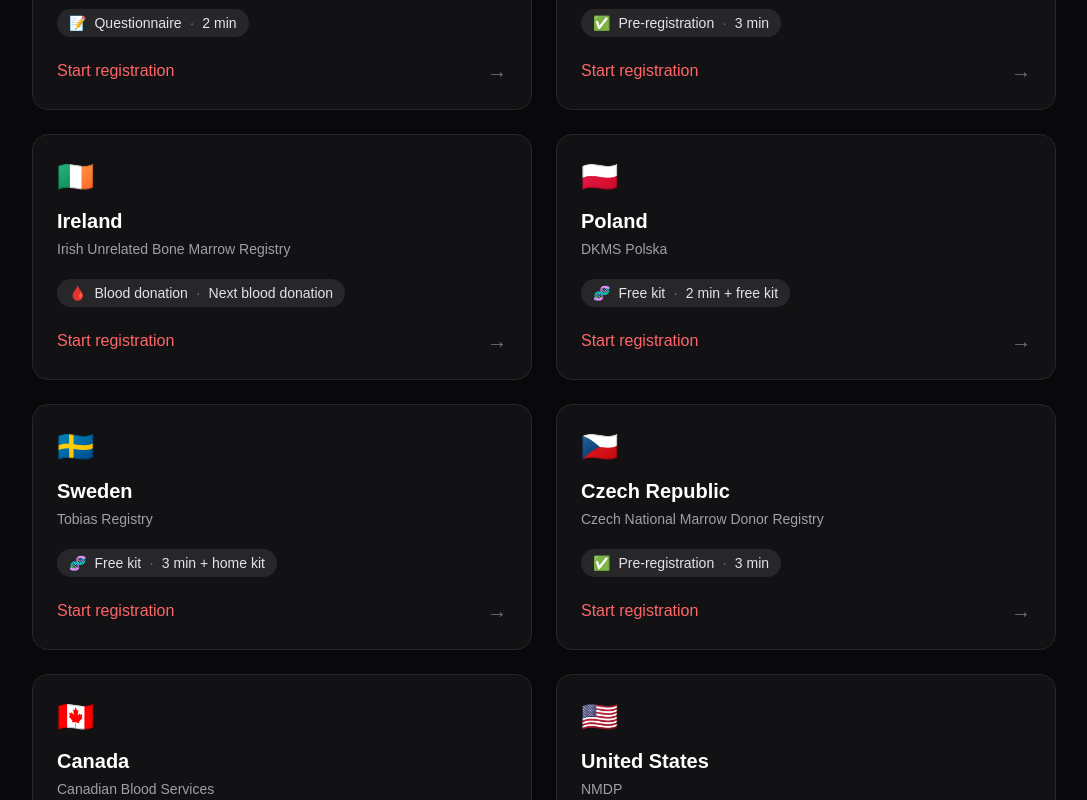
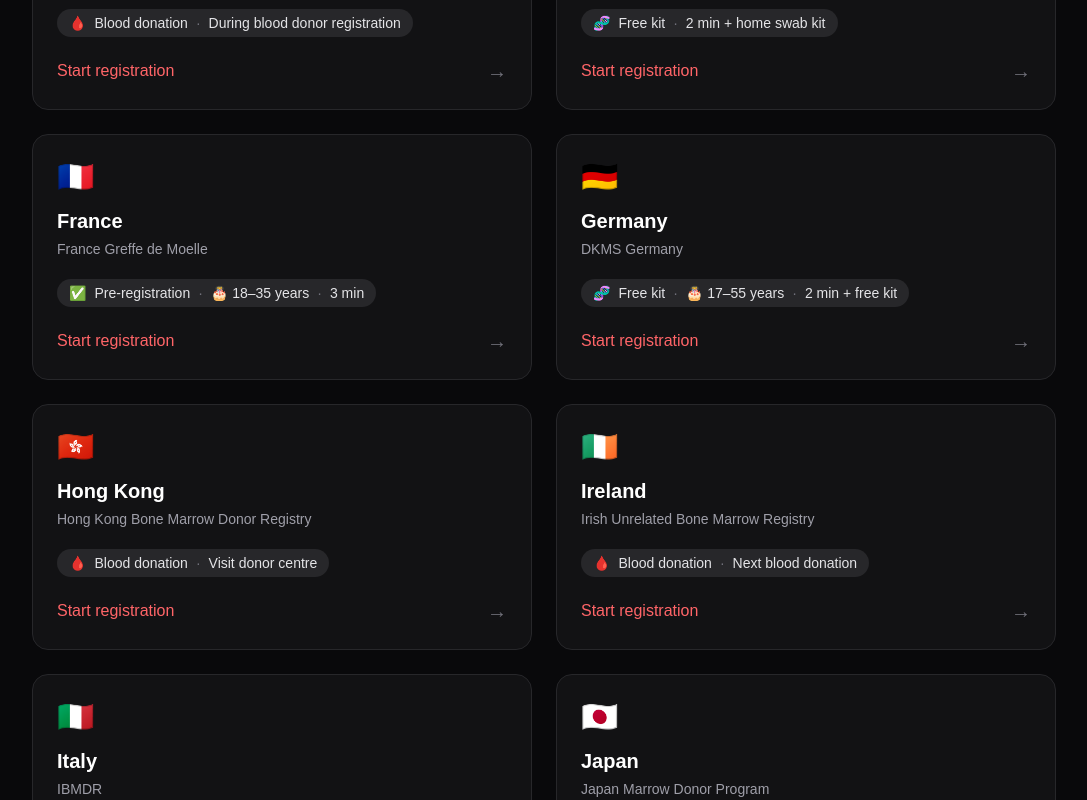
Before and after one commit to OneMatchOrg/onematch-web, a Next.js app: page / in a window 1280 px wide. Shown: the part 1780-2580 px from the top of the page, without its empty margins (96-1183 px from the left). Built offline with nearby package versions, Linux system fonts and the light colour scheme.

Commit message:
✨ feat: direct Portugal registration and info button

```diff
--- a/app/page.tsx
+++ b/app/page.tsx
@@ -1,25 +1,61 @@
 "use client";
 
-import { useState } from "react";
+import { useEffect, useState } from "react";
 import { useRouter } from "next/navigation";
 import CountryCard from "@/components/CountryCard";
 import { countries } from "@/data/countries";
 
+const normalize = (text: string) =>
+  text
+    .toLowerCase()
+    .normalize("NFD")
+    .replace(/[\u0300-\u036f]/g, "");
+
+const languageMap: Record<string, string> = {
+  "pt-pt": "PT",
+  "pt-br": "BR",
+  pt: "PT",
+  es: "ES",
+  fr: "FR",
+  de: "DE",
+  it: "IT",
+  nl: "NL",
+  ja: "JP",
+  sv: "SE",
+  fi: "FI",
+  da: "DK",
+};
+
 export default function Home() {
   const [search, setSearch] = useState("");
+  const [suggestedCode, setSuggestedCode] = useState<string | null>(null);
   const router = useRouter();
 
-  const filtered = countries.filter((country) =>
-    country.name.toLowerCase().includes(search.toLowerCase())
-  );
+  useEffect(() => {
+    const lang = navigator.language.toLowerCase();
+    const short = lang.split("-")[0];
+
+    setSuggestedCode(languageMap[lang] || languageMap[short] || null);
+  }, []);
+
+  const query = normalize(search.trim());
+
+  const filtered = [...countries]
+    .filter((country) => {
+      const terms = country.searchTerms.map(normalize);
+      return query === "" || terms.some((term) => term.includes(query));
+    })
+    .sort((a, b) => {
+      if (a.code === suggestedCode) return -1;
+      if (b.code === suggestedCode) return 1;
+      return a.name.localeCompare(b.name);
+    });
 
   const handleSearch = () => {
-    const query = search.trim().toLowerCase();
-
     if (!query) return;
 
-    const match = countries.find(
-      (country) => country.name.toLowerCase() === query
+    const match = countries.find((country) =>
+      country.searchTerms.map(normalize).includes(query)
     );
 
     if (!match) return;
@@ -57,10 +93,10 @@
           </p>
 
           <div className="mt-6 flex justify-center">
-  <span className="rounded-full border border-red-500/40 bg-red-500/10 px-4 py-2 text-sm text-red-300">
-    ❤️ 25 Verified Registries
-  </span>
-</div>
+            <span className="rounded-full border border-red-500/40 bg-red-500/10 px-4 py-2 text-sm text-red-300">
+              ❤️ {countries.length} Verified Registries
+            </span>
+          </div>
         </div>
 
         {/* Search */}
--- a/app/pt/page.tsx
+++ b/app/pt/page.tsx
@@ -1,6 +1,35 @@
+"use client";
+
+import { useState } from "react";
 import Link from "next/link";
+import { countries } from "@/data/countries";
 
 export default function PortugalPage() {
+  const [loading, setLoading] = useState(false);
+
+  const portugal = countries.find((c) => c.code === "PT");
+
+  const verifiedLabel = portugal
+    ? new Date(portugal.verified).toLocaleDateString("en-GB", {
+        month: "short",
+        year: "numeric",
+      })
+    : "Verified";
+
+  const handleStart = () => {
+    setLoading(true);
+
+    setTimeout(() => {
+      window.open(
+        "https://plataforma.dadiva.ipst.pt/donor/marrow/self-assessment",
+        "_blank",
+        "noopener,noreferrer"
+      );
+
+      setLoading(false);
+    }, 450);
+  };
+
   return (
     <main className="min-h-screen bg-[#09090B] text-white px-6 py-6">
       <div className="max-w-4xl mx-auto">
@@ -44,7 +73,7 @@
 
           <div className="bg-zinc-900 border border-zinc-800 rounded-2xl p-5">
             <p className="text-zinc-400 text-sm">Verified</p>
-            <h3 className="text-xl font-semibold mt-1">Today</h3>
+            <h3 className="text-xl font-semibold mt-1">{verifiedLabel}</h3>
           </div>
         </div>
 
@@ -58,9 +87,12 @@
                 1
               </div>
               <div>
-                <h3 className="font-semibold text-lg">Complete the questionnaire</h3>
+                <h3 className="font-semibold text-lg">
+                  Complete the questionnaire
+                </h3>
                 <p className="text-zinc-400">
-                  Start your official registration through the CEDACE/IPST online questionnaire.
+                  Start your official registration through the CEDACE/IPST online
+                  questionnaire.
                 </p>
               </div>
             </div>
@@ -72,7 +104,8 @@
               <div>
                 <h3 className="font-semibold text-lg">Blood sample</h3>
                 <p className="text-zinc-400">
-                  If you're eligible, a small blood sample is collected for HLA typing.
+                  If you're eligible, a small blood sample is collected for HLA
+                  typing.
                 </p>
               </div>
             </div>
@@ -84,7 +117,8 @@
               <div>
                 <h3 className="font-semibold text-lg">Join the registry</h3>
                 <p className="text-zinc-400">
-                  You'll only be contacted if you're a compatible match for a patient.
+                  You'll only be contacted if you're a compatible match for a
+                  patient.
                 </p>
               </div>
             </div>
@@ -97,11 +131,10 @@
 
           <div className="space-y-5">
             <div>
-              <h3 className="font-semibold">
-                Is donating always surgery?
-              </h3>
+              <h3 className="font-semibold">Is donating always surgery?</h3>
               <p className="text-zinc-400 mt-1">
-                No. Most donations happen through a procedure similar to donating blood.
+                No. Most donations happen through a procedure similar to donating
+                blood.
               </p>
             </div>
 
@@ -110,33 +143,44 @@
                 Will I donate immediately after registering?
               </h3>
               <p className="text-zinc-400 mt-1">
-                No. Registration simply means you'll be contacted if you're a compatible match.
+                No. Registration simply means you'll be contacted if you're a
+                compatible match.
               </p>
             </div>
 
             <div>
-              <h3 className="font-semibold">
-                Is registration free?
-              </h3>
+              <h3 className="font-semibold">Is registration free?</h3>
               <p className="text-zinc-400 mt-1">
-                Yes. Registration through the official CEDACE/IPST process is free.
+                Yes. Registration through the official CEDACE/IPST process is
+                free.
               </p>
             </div>
           </div>
         </section>
 
         {/* Official CTA */}
-        <a
-          href="https://plataforma.dadiva.ipst.pt/donor/marrow/self-assessment"
-          target="_blank"
-          rel="noopener noreferrer"
-          className="block w-full text-center bg-red-500 hover:bg-red-600 transition rounded-full py-5 text-xl font-semibold"
-        >
-          Start Official Registration →
-        </a>
+        <div className="relative">
+          <button
+            onClick={handleStart}
+            disabled={loading}
+            className="block w-full text-center bg-red-500 hover:bg-red-600 transition rounded-full py-5 text-xl font-semibold disabled:opacity-100"
+          >
+            Start Official Registration →
+          </button>
+
+          {loading && (
+            <div className="absolute inset-0 rounded-full bg-[#09090B]/95 backdrop-blur flex flex-col items-center justify-center">
+              <div className="animate-pulse text-3xl mb-2">❤️</div>
+              <p className="text-white font-medium text-center">
+                Taking you to Portugal's official registry...
+              </p>
+            </div>
+          )}
+        </div>
 
         <p className="text-center text-zinc-500 text-sm mt-8">
-          Eligibility requirements may change. Always confirm the latest information on the official IPST website.
+          Eligibility requirements may change. Always confirm the latest
+          information on the official IPST website.
         </p>
       </div>
     </main>
--- a/components/CountryCard.tsx
+++ b/components/CountryCard.tsx
@@ -1,4 +1,8 @@
+"use client";
+
+import { useState } from "react";
 import Link from "next/link";
+import { useRouter } from "next/navigation";
 import { Country } from "@/data/countries";
 
 type Props = {
@@ -25,17 +29,67 @@
 };
 
 export default function CountryCard({ country }: Props) {
+  const [loading, setLoading] = useState(false);
+  const router = useRouter();
+
   const info = registrationInfo[country.registrationType];
 
-  const href = country.landingPage ?? country.registrationUrl;
+  const handleCardClick = (e: React.MouseEvent) => {
+    e.preventDefault();
+
+    setLoading(true);
+
+    setTimeout(() => {
+      if (country.landingPage && country.code === "PT") {
+        // Portugal: vai diretamente para o questionário oficial
+        window.open(country.registrationUrl, "_blank", "noopener,noreferrer");
+      } else if (country.landingPage) {
+        // Futuros países com landing
+        router.push(country.landingPage);
+      } else {
+        // Restantes países
+        window.open(country.registrationUrl, "_blank", "noopener,noreferrer");
+      }
+
+      setLoading(false);
+    }, 450);
+  };
+
+  const handleInfoClick = (e: React.MouseEvent) => {
+    e.preventDefault();
+    e.stopPropagation();
+
+    if (country.landingPage) {
+      router.push(country.landingPage);
+    }
+  };
 
   return (
     <Link
-      href={href}
-      target={country.landingPage ? "_self" : "_blank"}
-      rel={country.landingPage ? undefined : "noopener noreferrer"}
-      className="group block rounded-2xl border border-zinc-800 bg-zinc-900/60 hover:bg-zinc-900 hover:border-red-500 transition-all duration-300 p-6"
+      href={country.registrationUrl}
+      onClick={handleCardClick}
+      className="group relative block rounded-2xl border border-zinc-800 bg-zinc-900/60 hover:bg-zinc-900 hover:border-red-500 transition-all duration-300 p-6 overflow-hidden"
     >
+      {loading && (
+        <div className="absolute inset-0 bg-[#09090B]/95 backdrop-blur flex flex-col items-center justify-center z-20">
+          <div className="animate-pulse text-3xl mb-3">❤️</div>
+          <p className="text-white font-medium text-center">
+            Taking you to the official registry...
+          </p>
+        </div>
+      )}
+
+      {/* Info button (Portugal por agora) */}
+      {country.landingPage && (
+        <button
+          onClick={handleInfoClick}
+          className="absolute top-4 right-4 z-10 h-8 w-8 rounded-full border border-zinc-700 bg-zinc-900/90 text-zinc-400 hover:text-white hover:border-red-500 hover:bg-zinc-800 transition flex items-center justify-center"
+          aria-label={`More information about ${country.name}`}
+        >
+          ⓘ
+        </button>
+      )}
+
       <div className="flex items-start justify-between">
         <div>
           <div className="text-3xl mb-3">{country.flag}</div>
@@ -48,9 +102,17 @@
         </div>
       </div>
 
-      <div className="mt-5 inline-flex items-center gap-2 rounded-full bg-zinc-800 px-3 py-1 text-sm text-zinc-200">
+      <div className="mt-5 inline-flex flex-wrap items-center gap-2 rounded-full bg-zinc-800 px-3 py-1 text-sm text-zinc-200">
         <span>{info.icon}</span>
         <span>{info.label}</span>
+
+        {country.eligibleAge && (
+          <>
+            <span className="text-zinc-500">·</span>
+            <span>🎂 {country.eligibleAge}</span>
+          </>
+        )}
+
         <span className="text-zinc-500">·</span>
         <span>{country.estimatedTime}</span>
       </div>
--- a/data/countries.ts
+++ b/data/countries.ts
@@ -20,6 +20,10 @@
   verified: string;
 
   status: "verified" | "review" | "coming-soon";
+
+  eligibleAge?: string;
+
+  searchTerms: string[];
 };
 
 export const countries: Country[] = [
@@ -36,6 +40,8 @@
     estimatedTime: "2 min",
     verified: "2026-09-07",
     status: "verified",
+    eligibleAge: "18–35 years",
+    searchTerms: ["Portugal"],
   },
 
   {
@@ -49,6 +55,8 @@
     estimatedTime: "3 min",
     verified: "2026-09-07",
     status: "verified",
+    eligibleAge: "18–40 years",
+    searchTerms: ["Spain", "España", "Espana", "Reino de España"],
   },
 
   {
@@ -62,6 +70,8 @@
     estimatedTime: "3 min",
     verified: "2026-09-07",
     status: "verified",
+    eligibleAge: "18–35 years",
+    searchTerms: ["France", "França", "France"],
   },
 
   {
@@ -75,6 +85,7 @@
     estimatedTime: "2 min",
     verified: "2026-09-07",
     status: "verified",
+    searchTerms: ["Luxembourg", "Luxemburgo", "Lëtzebuerg"],
   },
 
   {
@@ -88,6 +99,8 @@
     estimatedTime: "2 min + free kit",
     verified: "2026-09-07",
     status: "verified",
+    eligibleAge: "17–55 years",
+    searchTerms: ["Germany", "Deutschland", "Alemanha"],
   },
 
   {
@@ -102,6 +115,7 @@
     estimatedTime: "2 min",
     verified: "2026-09-07",
     status: "verified",
+    searchTerms: ["Netherlands", "Nederland", "Holland", "Países Baixos"],
   },
 
   {
@@ -116,6 +130,14 @@
     estimatedTime: "3 min",
     verified: "2026-09-07",
     status: "verified",
+    searchTerms: [
+      "Switzerland",
+      "Schweiz",
+      "Suisse",
+      "Suiza",
+      "Svizzera",
+      "Suíça",
+    ],
   },
 
   {
@@ -130,6 +152,7 @@
     estimatedTime: "2 min + free kit",
     verified: "2026-09-07",
     status: "verified",
+    searchTerms: ["Austria", "Österreich", "Áustria"],
   },
 
   {
@@ -144,6 +167,7 @@
     estimatedTime: "2 min",
     verified: "2026-09-07",
     status: "verified",
+    searchTerms: ["Belgium", "België", "Belgique", "Belgien", "Bélgica"],
   },
 
   {
@@ -158,6 +182,7 @@
     estimatedTime: "3 min",
     verified: "2026-09-07",
     status: "verified",
+    searchTerms: ["Italy", "Italia"],
   },
 
   {
@@ -172,6 +197,7 @@
     estimatedTime: "Next blood donation",
     verified: "2026-09-07",
     status: "verified",
+    searchTerms: ["Ireland", "Éire", "Irlanda"],
   },
 
   {
@@ -185,6 +211,7 @@
     estimatedTime: "2 min + free kit",
     verified: "2026-09-07",
     status: "verified",
+    searchTerms: ["Poland", "Polska", "Polónia"],
   },
 
   {
@@ -198,6 +225,7 @@
     estimatedTime: "3 min + home kit",
     verified: "2026-09-07",
     status: "verified",
+    searchTerms: ["Sweden", "Sverige", "Suécia"],
   },
 
   {
@@ -211,6 +239,13 @@
     estimatedTime: "3 min",
     verified: "2026-09-07",
     status: "verified",
+    searchTerms: [
+      "Czech Republic",
+      "Czechia",
+      "Česko",
+      "Cesko",
+      "República Checa",
+    ],
   },
 
   {
@@ -224,6 +259,7 @@
     estimatedTime: "2 min + free kit",
     verified: "2026-09-07",
     status: "verified",
+    searchTerms: ["Canada", "Canadá"],
   },
 
   {
@@ -237,6 +273,13 @@
     estimatedTime: "2 min + free swab kit",
     verified: "2026-09-07",
     status: "verified",
+    searchTerms: [
+      "United States",
+      "USA",
+      "US",
+      "America",
+      "Estados Unidos",
+    ],
   },
 
   {
@@ -251,6 +294,7 @@
     estimatedTime: "Next blood donation",
     verified: "2026-09-07",
     status: "verified",
+    searchTerms: ["Australia"],
   },
 
   {
@@ -264,6 +308,7 @@
     estimatedTime: "Book first appointment",
     verified: "2026-09-07",
     status: "verified",
+    searchTerms: ["New Zealand", "Nova Zelândia", "Aotearoa"],
   },
 
   {
@@ -277,6 +322,7 @@
     estimatedTime: "5 min + 2 mL blood sample",
     verified: "2026-09-07",
     status: "verified",
+    searchTerms: ["Japan", "日本", "Japão"],
   },
 
   {
@@ -290,6 +336,8 @@
     estimatedTime: "Visit hemocenter",
     verified: "2026-09-07",
     status: "verified",
+    eligibleAge: "18–35 years",
+    searchTerms: ["Brazil", "Brasil"],
   },
 
   {
@@ -303,6 +351,7 @@
     estimatedTime: "Book at collection center",
     verified: "2026-09-07",
     status: "verified",
+    searchTerms: ["Argentina"],
   },
 
   {
@@ -316,6 +365,7 @@
     estimatedTime: "2 min + home kit",
     verified: "2026-09-07",
     status: "verified",
+    searchTerms: ["Chile"],
   },
 
   {
@@ -329,6 +379,7 @@
     estimatedTime: "Visit donor centre",
     verified: "2026-09-07",
     status: "verified",
+    searchTerms: ["Hong Kong", "香港"],
   },
 
   {
@@ -342,6 +393,7 @@
     estimatedTime: "During blood donor registration",
     verified: "2026-09-07",
     status: "verified",
+    searchTerms: ["Denmark", "Danmark", "Dinamarca"],
   },
 
   {
@@ -349,11 +401,13 @@
     name: "Finland",
     flag: "🇫🇮",
     registry: "Finnish Stem Cell Registry",
-  registrationUrl: "https://www.veripalvelu.fi/en/stem-cell-registry/join-the-finnish-stem-cell-registry/",
+    registrationUrl:
+      "https://www.veripalvelu.fi/en/stem-cell-registry/join-the-finnish-stem-cell-registry/",
     directRegistration: true,
     registrationType: "kit",
     estimatedTime: "2 min + home swab kit",
     verified: "2026-09-07",
     status: "verified",
+    searchTerms: ["Finland", "Suomi", "Finlândia"],
   },
 ];
```
Lines whose indentation alone changed are shown as unchanged.
